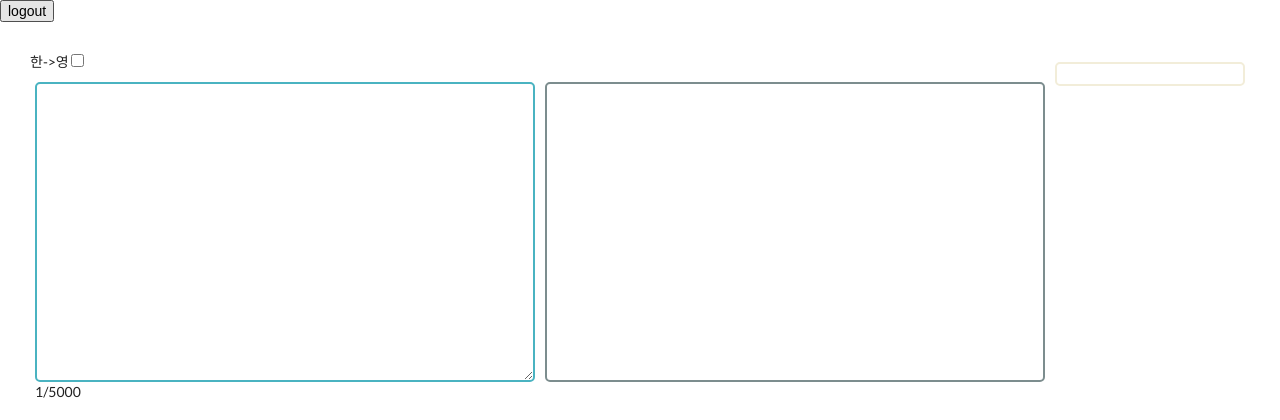
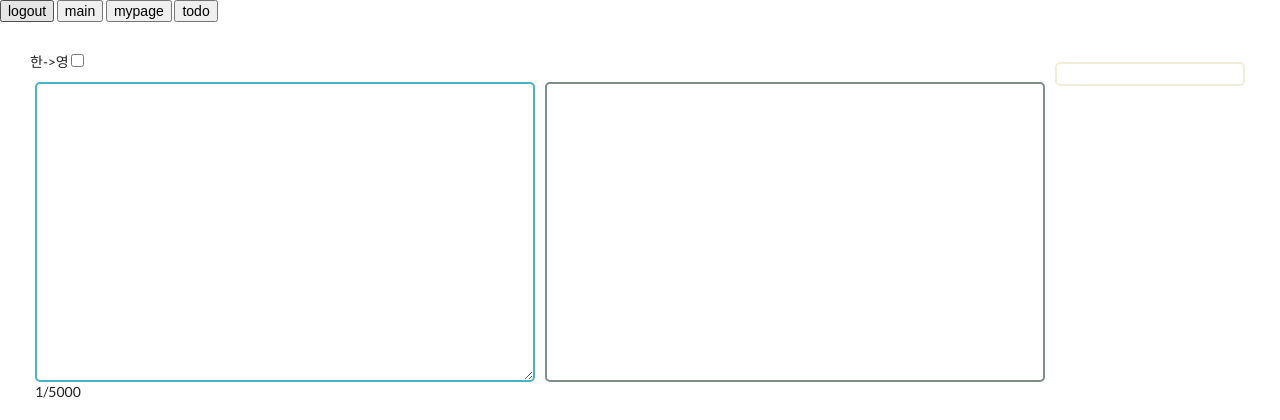
Before and after one commit to cyclon2/miniTranslate, a Flask app: template templates/main.html in a window 1280 px wide. Shown: the top 420 px of the page. Run offline with Flask 2, Linux system fonts and the light colour scheme; the template is opened without the code that fills it, so the values that code supplies are empty; parts of the project's set-up code (start-up, migrations or seed data) failed here and were passed over; some libraries are stand-ins or nearby versions.

Commit message:
add todo page

```diff
--- a/main.py
+++ b/main.py
@@ -71,7 +71,7 @@ def main():
 
 @app.route('/todo', methods=["GET"])
 @login_required
-def togo():
+def todo():
     return render_template("todo.html")
 
 
--- a/templates/partials/header.html
+++ b/templates/partials/header.html
@@ -1,6 +1,10 @@
 <button id="id_logout" onclick="javascript:location.href='/logout'">logout</button>
-{% if request.endpoint == 'mypage' %}
+{% if request.endpoint != 'main' %}
 <button id="id_mypage_btn" onclick="javascript:location.href='/'">main</button>
-{% elif request.endpoint == 'main' %}
+{% endif %}
+{% if request.endpoint != 'mypage' %}
 <button id="id_mypage_btn" onclick="javascript:location.href='/mypage'">mypage</button>
 {% endif %}
+{% if request.endpoint != 'todo' %}
+<button id="id_mypage_btn" onclick="javascript:location.href='/todo'">todo</button>
+{% endif %}
```
Also changed, not shown: templates/todo.html (+8 -2 lines).
